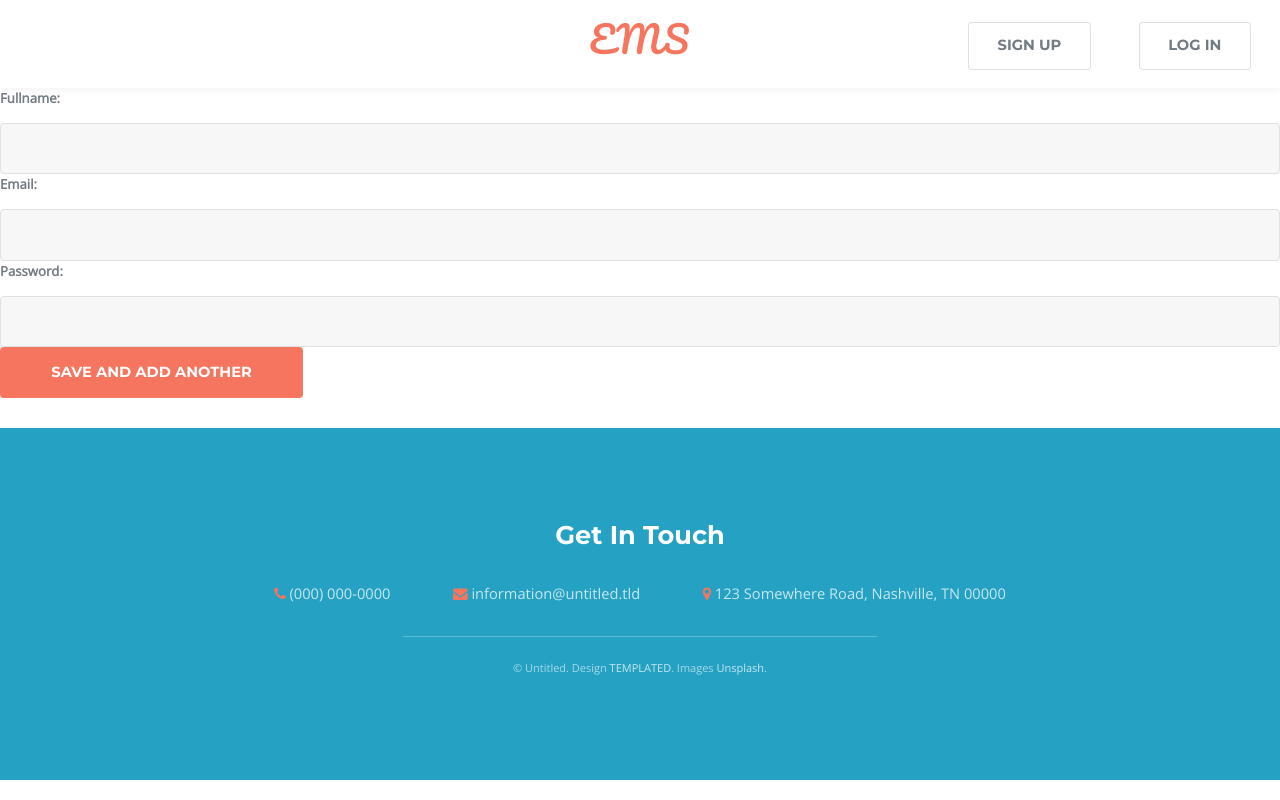
After one commit to sulamanijaz/employee_management, a Django app: a page that uses employee_management/emp_manage_app/templates/employee/addsubuser.html in a window 1280 px wide. The commit adds this page. Run offline with Django 3.2, Linux system fonts and the light colour scheme; the visitor is signed in with stand-in values (Sample User, id 1); some libraries are stand-ins or nearby versions.

Commit message:
this is some ne changes

```diff
--- a/employee_management/emp_manage_app/forms.py
+++ b/employee_management/emp_manage_app/forms.py
@@ -24,8 +24,16 @@ class signupform1(ModelForm):
         fields = ['fullname','email']
         widgets = {'password': forms.PasswordInput()}
 
+
 class signupform2(ModelForm):
     class Meta:
         model = User
         fields = ['no_of_employees', 'password']
         widgets = {'password': forms.PasswordInput()}
+
+
+class addsubuser(ModelForm):
+    class Meta:
+        model = User
+        fields = ['fullname','email', 'password']
+        widgets = {'password': forms.PasswordInput()}
--- a/employee_management/emp_manage_app/models.py
+++ b/employee_management/emp_manage_app/models.py
@@ -40,7 +40,7 @@ class UserManager(BaseUserManager):
 class User(AbstractBaseUser, PermissionsMixin):
     fullname = models.CharField(max_length=400)
     email = models.EmailField(max_length=140, unique=True)
-    no_of_employees = models.IntegerField(blank=True)
+    no_of_employees = models.IntegerField()
     time_zone = models.CharField(max_length=400)
     parent_user = models.IntegerField(blank=True)
     is_staff = models.BooleanField(default=True)
--- /dev/null
+++ b/employee_management/emp_manage_app/templates/employee/addsubuser.html
@@ -0,0 +1,97 @@
+{% load i18n %}
+
+
+
+<!DOCTYPE HTML>
+<!--
+	Intensify by TEMPLATED
+	templated.co @templatedco
+	Released for free under the Creative Commons Attribution 3.0 license (templated.co/license)
+-->
+<html>
+	{% block head %}
+{{ wizard.form.media }}
+<style>
+
+#banner {
+    padding: 0 0 0 0 !important;
+}
+</style>
+
+	<head>
+		<title>EMS</title>
+		<meta charset="utf-8" />
+		<meta name="viewport" content="width=device-width, initial-scale=1" />
+		<link rel="stylesheet" href="/static/css/main.css" />
+	</head>
+{% endblock %}
+{% block content %}
+
+	<body>
+
+		<!-- Header -->
+			<header id="header">
+				<a href="index.html" class="logo">EMS</a>
+				<nav class="right">
+					<a href="{% url 'login_user' %}" class="button alt">Log in</a>
+				</nav>
+                <nav class="right" style="margin-right: 160px;">
+					<a href="{% url 'signup_user' %}" class="button alt">Sign Up</a>
+				</nav>
+			</header>
+
+		<!-- Menu -->
+			<nav id="menu">
+				<ul class="links">
+					<li><a href="index.html">Home</a></li>
+					<li><a href="generic.html">Generic</a></li>
+					<li><a href="elements.html">Elements</a></li>
+				</ul>
+				<ul class="actions vertical">
+					<li><a href="{% url 'login_user' %}" class="button fit">Login</a></li>
+				</ul>
+			</nav>
+
+		<!-- Banner -->
+			<section id="">
+				<div class="content">
+
+                    <form action="" method="post">{% csrf_token %}
+
+                        {{ form.as_table }}
+                        <input type="submit" value="save and add another">
+                    </form>
+
+
+
+				</div>
+			</section>
+
+		<!-- One -->
+
+		<!-- Footer -->
+			<footer id="footer">
+				<div class="inner">
+					<h2>Get In Touch</h2>
+					<ul class="actions">
+						<li><span class="icon fa-phone"></span> <a href="#">(000) 000-0000</a></li>
+						<li><span class="icon fa-envelope"></span> <a href="#">information@untitled.tld</a></li>
+						<li><span class="icon fa-map-marker"></span> 123 Somewhere Road, Nashville, TN 00000</li>
+					</ul>
+				</div>
+				<div class="copyright">
+					&copy; Untitled. Design <a href="https://templated.co">TEMPLATED</a>. Images <a href="https://unsplash.com">Unsplash</a>.
+				</div>
+			</footer>
+
+		<!-- Scripts -->
+			<script src="/static/js/jquery.min.js"></script>
+			<script src="/static/js/jquery.scrolly.min.js"></script>
+			<script src="/static/js/skel.min.js"></script>
+			<script src="/static/js/util.js"></script>
+			<script src="/static/js/main.js"></script>
+
+	</body>
+{% endblock %}
+
+</html>
--- a/employee_management/emp_manage_app/urls.py
+++ b/employee_management/emp_manage_app/urls.py
@@ -10,6 +10,7 @@ urlpatterns = [
     url(r'^login/$', views.login_user, name='login_user'),
     url(r'^home/$', views.user_home, name='user_home'),
     url(r'^logout/$', views.user_logout, name='logout_user'),
+    url(r'^add_user/$', views.add_sub_user, name='add_sub_user'),
     url(r'^signup/$', ContactWizard.as_view([signupform1, signupform2]), name='signup_user'),
 
     # ex: /polls/5/
--- a/employee_management/emp_manage_app/views.py
+++ b/employee_management/emp_manage_app/views.py
@@ -5,7 +5,7 @@ from django.template.context import RequestContext
 from django.http import HttpResponseRedirect, HttpResponse
 from datetime import datetime
 from django.db.models import Q
-from forms import userform
+from forms import userform, addsubuser
 from django.contrib.auth.decorators import login_required
 from django.shortcuts import render_to_response
 from formtools.wizard.views import WizardView, SessionWizardView
@@ -60,8 +60,12 @@ def login_user(request):
 
 @login_required
 def user_home(request):
+
+    user_object=User.objects.filter(parent_user=request.user.id)
+    user_count = user_object.count()
+    total_emp_to_add = int(request.user.no_of_employees)-int(user_count)
     return render_to_response('employee/home.html', {
-        'request': request, 'form': userform,
+        'request': request,'emp_to_add':total_emp_to_add ,'form': userform,
     }, RequestContext(request, {}))
 
 
@@ -93,3 +97,22 @@ class ContactWizard(SessionWizardView):
         login(self.request, user)
 
         return redirect('/home/')
+
+@login_required
+def add_sub_user(request):
+    if request.method == 'GET':
+        return render_to_response('employee/addsubuser.html', {
+            'request': request, 'form': addsubuser,
+        }, RequestContext(request, {}))
+
+
+    elif request.method == 'POST':
+        fullname = request.POST.get('fullname')
+        email = request.POST.get('email')
+        password = request.POST.get('password')
+
+        if fullname or email or password == '':
+            return render_to_response('employee/addsubuser.html', {
+                'request': request, 'form': addsubuser(request.POST),
+
+            }, RequestContext(request, {}))
```
Also changed, not shown: employee_management/emp_manage_app/templates/employee/home.html (+13 -0 lines).
